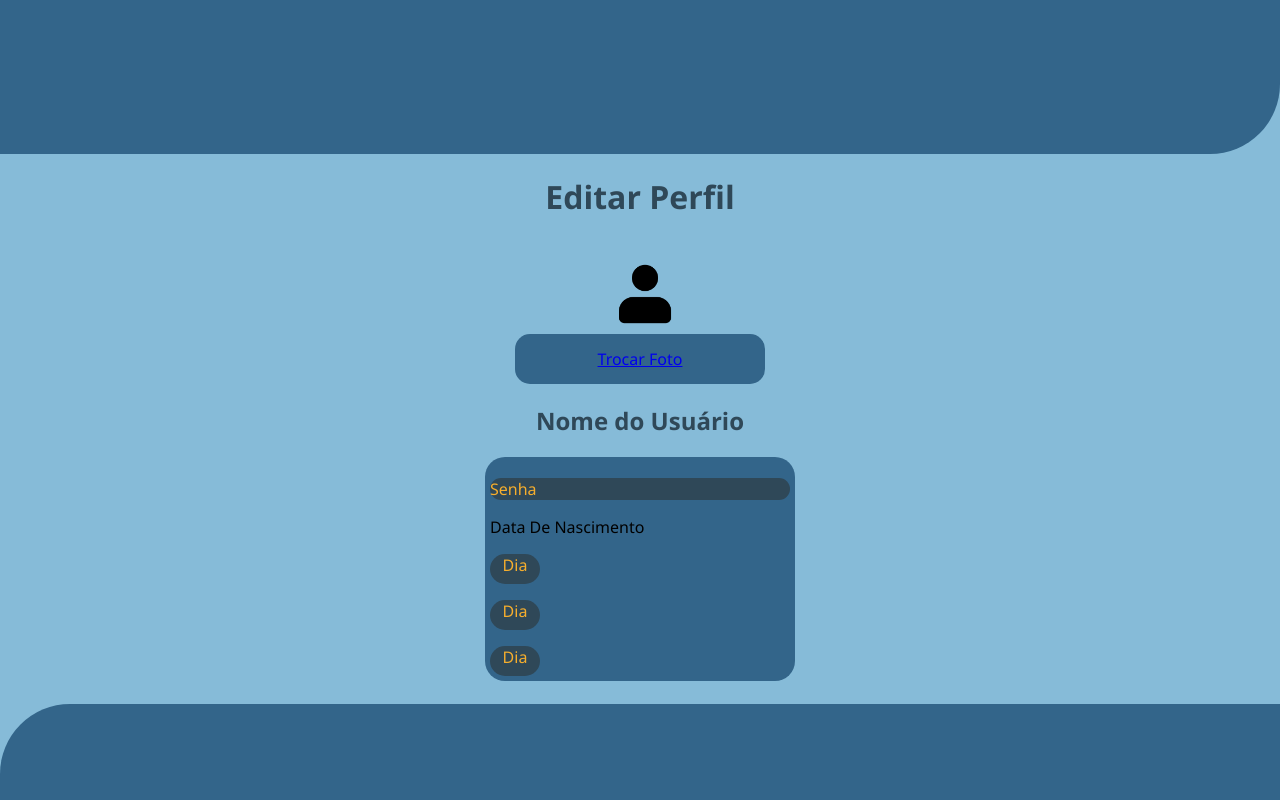
After one commit to Guilherme731/the_train, a PHP site: page /config/editaPerfilFuncionario.html in a window 1280 px wide. The commit adds this page. Run offline with PHP 8.4, Linux system fonts and the light colour scheme.

Commit message:
Inicio da tela para editar perfil

```diff
--- /dev/null
+++ b/config/editaPerfilFuncionario.html
@@ -0,0 +1,58 @@
+<!DOCTYPE html>
+<html lang="en">
+
+<head>
+    <meta charset="UTF-8">
+    <meta name="viewport" content="width=device-width, initial-scale=1.0">
+    <link rel="stylesheet" href="../style/style.css">
+    <script src="../scripts/configFuncionario.js"></script>
+
+    <title>Editar Perfil</title>
+</head>
+
+<body>
+    <header>
+
+    </header>
+
+    <main >
+        <div class="central">
+            <div>
+                <h1 class="textoCentral">Editar Perfil</h1>
+
+                <img id="icone" src="../img/iconeFuncionario.png" alt="Icone do funcionario">
+            </div>
+
+            <a href="colocarDepois">
+                <div id="trocaPerfil"><p>Trocar Foto</p></div>
+            </a>
+
+            <h2 class="textoCentral">Nome do Usuário</h2>
+        </div>
+
+        <div class="central">
+            <div id="informacoesPessoais">
+                <div id="senha"><p>Senha</p></div>
+
+                <p>Data De Nascimento</p>
+
+                <div>
+                    <div class="dataNascimento"><p>Dia</p></div>
+                    <div class="dataNascimento"><p>Dia</p></div>
+                    <div class="dataNascimento"><p>Dia</p></div>
+
+                </div>
+
+            </div>
+        </div>
+
+
+    </main>
+
+    <footer>
+
+    </footer>
+
+</body>
+
+</html>
--- a/style/style.css
+++ b/style/style.css
@@ -102,3 +102,52 @@ footer {
     height: 200px;
 
 }
+
+/*Icone funcionario*/
+#icone{
+    height: 70px;
+    padding-top: 20px;
+    padding-left: 95px;
+}
+
+.textoCentral{
+    color: #2f4858;
+    text-align: center;
+}
+
+.central{
+    display: grid;
+    justify-content: center;
+}
+
+#trocaPerfil{
+    background-color: #33658a;
+    border-radius: 15px;
+    height: 50px;
+    width: 250px;
+    display: flex;
+    align-items: center;
+    justify-content: center;
+}
+
+#informacoesPessoais{
+    background-color: #33658a;
+    border-radius: 20px;
+    width: 300px;
+    padding: 5px;
+}
+
+#senha{
+    background-color:#2f4858;
+    color: #f6ae2d;
+    border-radius: 20px;
+}
+
+.dataNascimento{
+    height: 30px;
+    width: 50px;
+    background-color:#2f4858;
+    color: #f6ae2d;
+    border-radius: 20px;
+    text-align: center;
+}
```
Also changed, not shown: img/iconeFuncionario.png (added).
